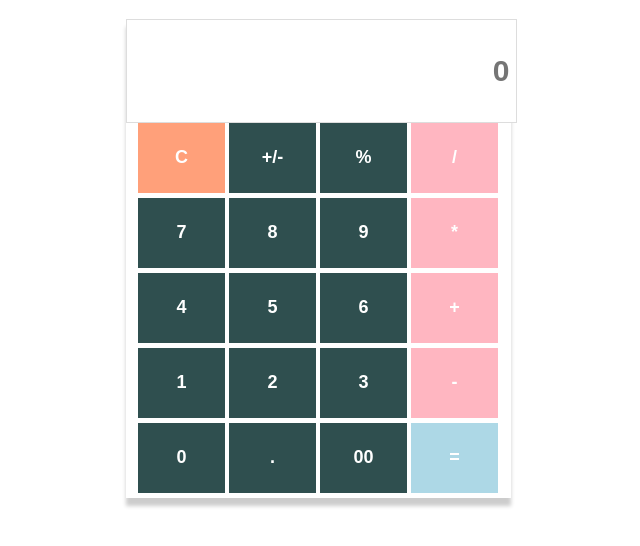
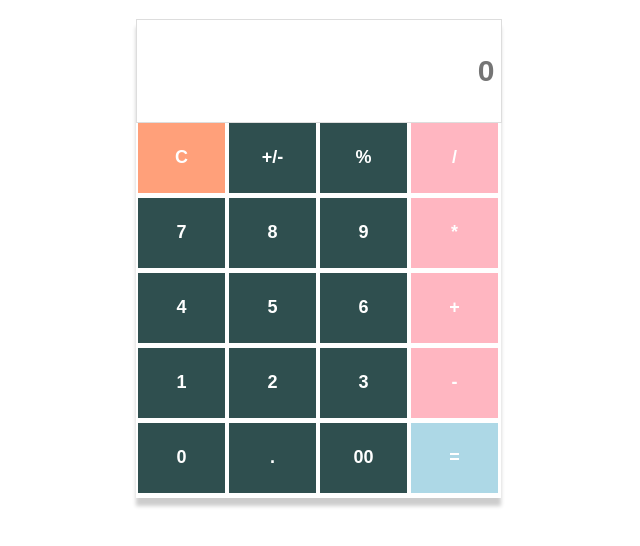
Before and after one commit to Pranto-Bapary/simple-calculator, a plain HTML site: page index.html in a window 1280 px wide. Shown: the part 62-608 px from the top of the page, without its empty margins (322-962 px from the left). Drawn offline with Linux system fonts and the light colour scheme; a web font is replaced by a local one.

Commit message:
Update style.css

```diff
--- a/style.css
+++ b/style.css
@@ -1,6 +1,6 @@
 @import url('https://fonts.googleapis.com/css2?family=Redressed&display=swap');
 .container{
-    width: 385px;
+    width: 365px;
     margin: 0 auto;
     text-align: center;
     box-shadow: 0px 8px 4px 0px rgba(0,0,0,0.2);
@@ -16,7 +16,7 @@ h1{
 }
 .calc-header input{
     height: 100px;
-    width: 385px;
+    width: 360px;
     text-align: right;
     font-size: 30px;
     font-weight: 550;
```
